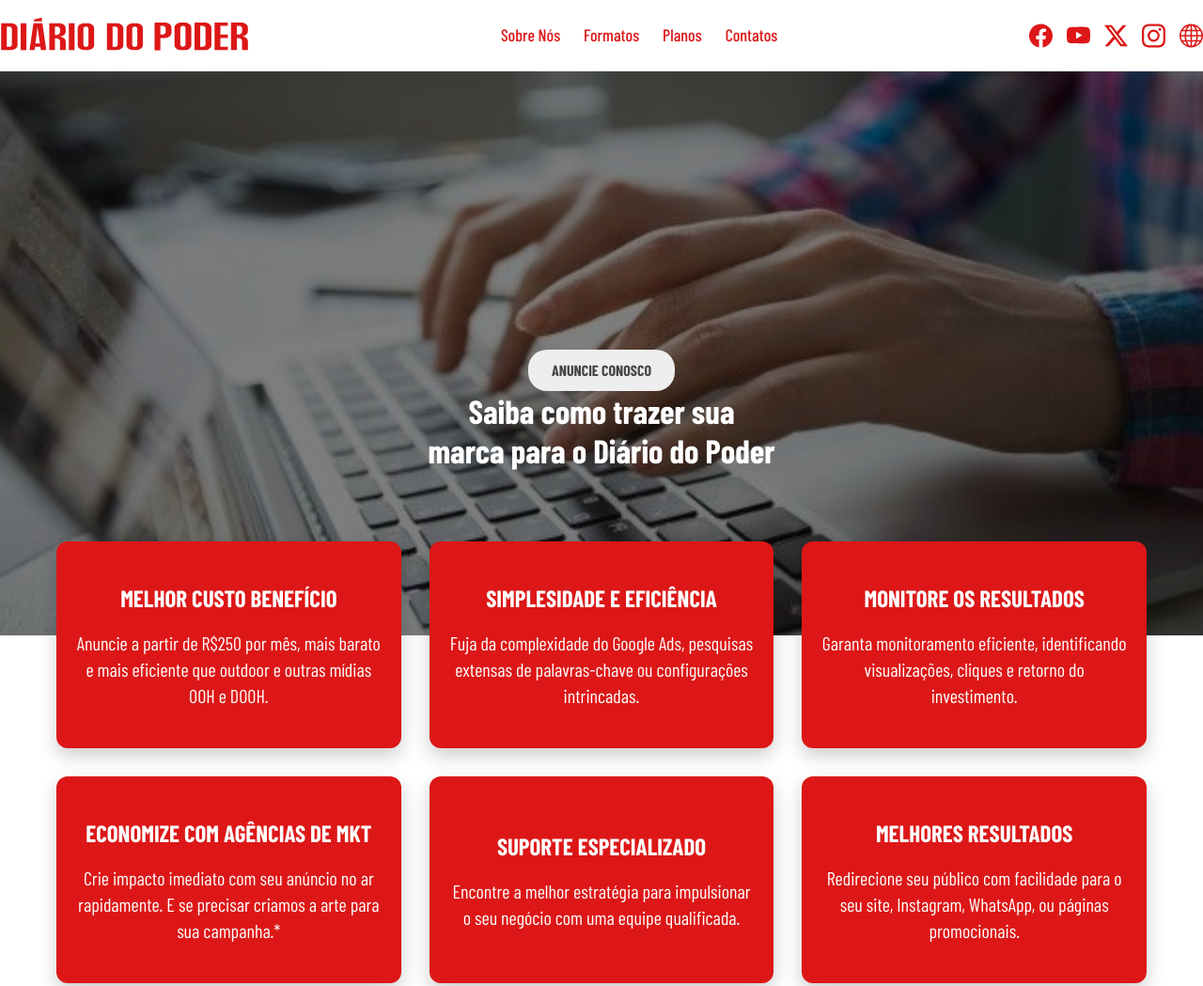
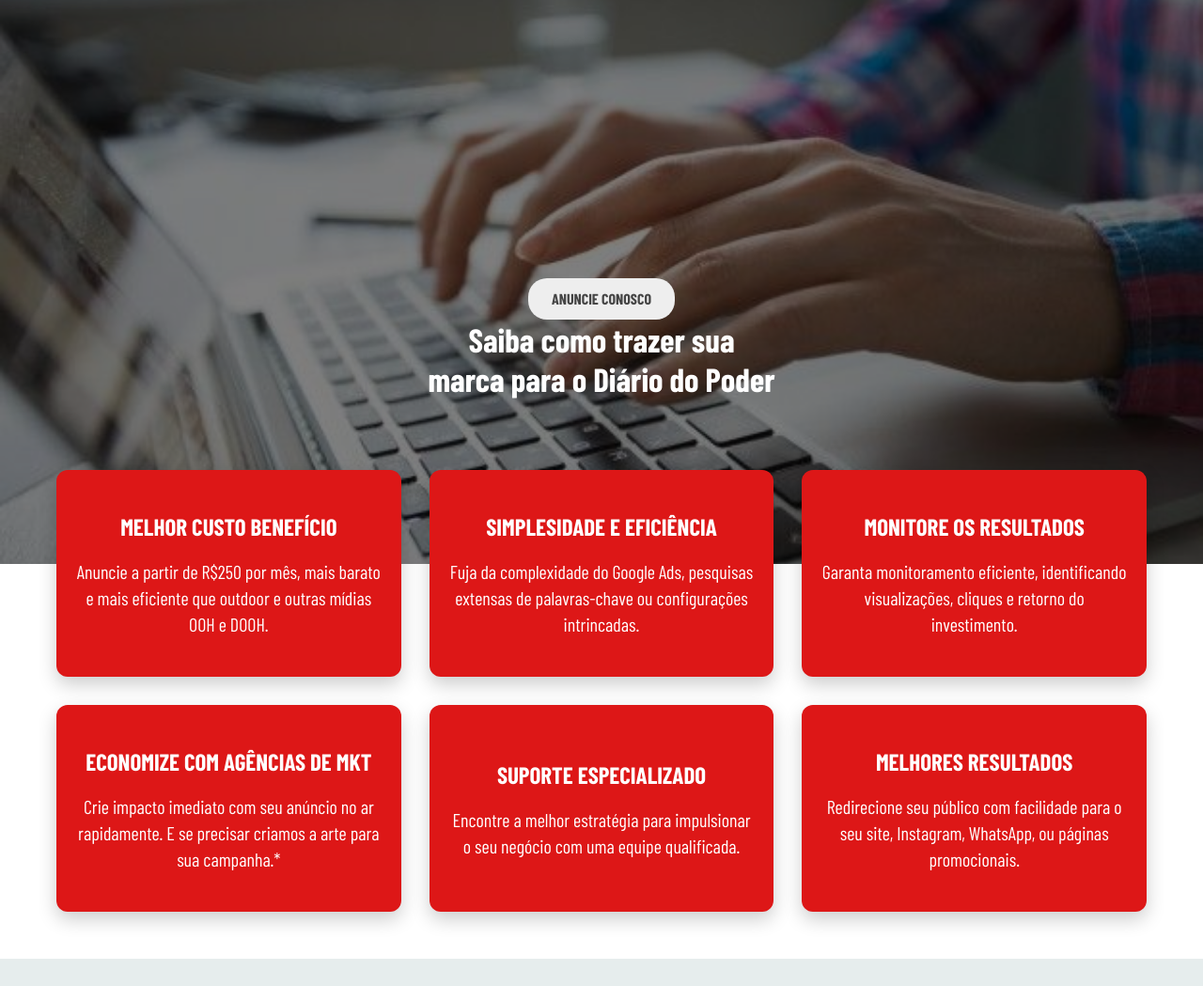
Before and after one commit to beatric3/Page_Anuncie, a plain HTML site: page index.html in a window 1280 px wide. Shown: the top 1049 px of the page at 94% size. Drawn offline with nearby package versions, Linux system fonts and the light colour scheme; a web font is replaced by a local one.

Commit message:
retirando header

```diff
--- a/index.html
+++ b/index.html
@@ -22,52 +22,7 @@
 
 
 
-    <header class="header">
-        <div class="container">
-            <div class="logo">
-                <img src="img/LOGO2B20242BRED.svg" alt="Diário do Poder">
-            </div>
-            <nav class="menu">
-                <ul>
-                    <li><a href="#sobre">Sobre Nós</a></li>
-                    <li><a href="#formatos">Formatos</a></li>
-                    <li><a href="#planos">Planos</a></li>
-                    <li><a href="#contato">Contatos</a></li>
-                </ul>
-            </nav>
-            <div class="social-icons">
-                <a href="https://www.facebook.com/diariodopoder" target="_blank" aria-label="Facebook">
-                <svg xmlns="http://www.w3.org/2000/svg" width="25" height="30" fill="currentColor" class="bi bi-facebook" viewBox="0 0 16 16">
-                <path d="M16 8.049c0-4.446-3.582-8.05-8-8.05C3.58 0-.002 3.603-.002 8.05c0 4.017 2.926 7.347 6.75 7.951v-5.625h-2.03V8.05H6.75V6.275c0-2.017 1.195-3.131 3.022-3.131.876 0 1.791.157 1.791.157v1.98h-1.009c-.993 0-1.303.621-1.303 1.258v1.51h2.218l-.354 2.326H9.25V16c3.824-.604 6.75-3.934 6.75-7.951"/>
-                </svg>
-                </a>
 
-                <a href="https://www.youtube.com/@diariodopoderTV" target="_blank" aria-label="YouTube">
-                <svg xmlns="http://www.w3.org/2000/svg" width="25" height="30" fill="currentColor" class="bi bi-youtube" viewBox="0 0 16 16">
-                <path d="M8.051 1.999h.089c.822.003 4.987.033 6.11.335a2.01 2.01 0 0 1 1.415 1.42c.101.38.172.883.22 1.402l.01.104.022.26.008.104c.065.914.073 1.77.074 1.957v.075c-.001.194-.01 1.108-.082 2.06l-.008.105-.009.104c-.05.572-.124 1.14-.235 1.558a2.01 2.01 0 0 1-1.415 1.42c-1.16.312-5.569.334-6.18.335h-.142c-.309 0-1.587-.006-2.927-.052l-.17-.006-.087-.004-.171-.007-.171-.007c-1.11-.049-2.167-.128-2.654-.26a2.01 2.01 0 0 1-1.415-1.419c-.111-.417-.185-.986-.235-1.558L.09 9.82l-.008-.104A31 31 0 0 1 0 7.68v-.123c.002-.215.01-.958.064-1.778l.007-.103.003-.052.008-.104.022-.26.01-.104c.048-.519.119-1.023.22-1.402a2.01 2.01 0 0 1 1.415-1.42c.487-.13 1.544-.21 2.654-.26l.17-.007.172-.006.086-.003.171-.007A100 100 0 0 1 7.858 2zM6.4 5.209v4.818l4.157-2.408z"/>
-                </svg>
-                </a>
-
-                <a href="https://x.com/diariodopoder" target="_blank" aria-label="Twitter">
-                <svg xmlns="http://www.w3.org/2000/svg" width="25" height="30" fill="currentColor" class="bi bi-twitter-x" viewBox="0 0 16 16">
-                <path d="M12.6.75h2.454l-5.36 6.142L16 15.25h-4.937l-3.867-5.07-4.425 5.07H.316l5.733-6.57L0 .75h5.063l3.495 4.633L12.601.75Zm-.86 13.028h1.36L4.323 2.145H2.865z"/>
-                </svg>
-                </a>
-
-                <a href="https://www.instagram.com/diariodopoder/" target="_blank" aria-label="Instagram">
-                <svg xmlns="http://www.w3.org/2000/svg" width="25" height="30" fill="currentColor" class="bi bi-instagram" viewBox="0 0 16 16">
-                <path d="M8 0C5.829 0 5.556.01 4.703.048 3.85.088 3.269.222 2.76.42a3.9 3.9 0 0 0-1.417.923A3.9 3.9 0 0 0 .42 2.76C.222 3.268.087 3.85.048 4.7.01 5.555 0 5.827 0 8.001c0 2.172.01 2.444.048 3.297.04.852.174 1.433.372 1.942.205.526.478.972.923 1.417.444.445.89.719 1.416.923.51.198 1.09.333 1.942.372C5.555 15.99 5.827 16 8 16s2.444-.01 3.298-.048c.851-.04 1.434-.174 1.943-.372a3.9 3.9 0 0 0 1.416-.923c.445-.445.718-.891.923-1.417.197-.509.332-1.09.372-1.942C15.99 10.445 16 10.173 16 8s-.01-2.445-.048-3.299c-.04-.851-.175-1.433-.372-1.941a3.9 3.9 0 0 0-.923-1.417A3.9 3.9 0 0 0 13.24.42c-.51-.198-1.092-.333-1.943-.372C10.443.01 10.172 0 7.998 0zm-.717 1.442h.718c2.136 0 2.389.007 3.232.046.78.035 1.204.166 1.486.275.373.145.64.319.92.599s.453.546.598.92c.11.281.24.705.275 1.485.039.843.047 1.096.047 3.231s-.008 2.389-.047 3.232c-.035.78-.166 1.203-.275 1.485a2.5 2.5 0 0 1-.599.919c-.28.28-.546.453-.92.598-.28.11-.704.24-1.485.276-.843.038-1.096.047-3.232.047s-2.39-.009-3.233-.047c-.78-.036-1.203-.166-1.485-.276a2.5 2.5 0 0 1-.92-.598 2.5 2.5 0 0 1-.6-.92c-.109-.281-.24-.705-.275-1.485-.038-.843-.046-1.096-.046-3.233s.008-2.388.046-3.231c.036-.78.166-1.204.276-1.486.145-.373.319-.64.599-.92s.546-.453.92-.598c.282-.11.705-.24 1.485-.276.738-.034 1.024-.044 2.515-.045zm4.988 1.328a.96.96 0 1 0 0 1.92.96.96 0 0 0 0-1.92m-4.27 1.122a4.109 4.109 0 1 0 0 8.217 4.109 4.109 0 0 0 0-8.217m0 1.441a2.667 2.667 0 1 1 0 5.334 2.667 2.667 0 0 1 0-5.334"/>
-                </svg>
-                </a>
-
-                <a href="https://diariodopoder.com.br/" target="_blank" aria-label="Site oficial">
-                <svg xmlns="http://www.w3.org/2000/svg" width="25" height="30" fill="currentColor" class="bi bi-globe" viewBox="0 0 16 16">
-                <path d="M0 8a8 8 0 1 1 16 0A8 8 0 0 1 0 8m7.5-6.923c-.67.204-1.335.82-1.887 1.855A8 8 0 0 0 5.145 4H7.5zM4.09 4a9.3 9.3 0 0 1 .64-1.539 7 7 0 0 1 .597-.933A7.03 7.03 0 0 0 2.255 4zm-.582 3.5c.03-.877.138-1.718.312-2.5H1.674a7 7 0 0 0-.656 2.5zM4.847 5a12.5 12.5 0 0 0-.338 2.5H7.5V5zM8.5 5v2.5h2.99a12.5 12.5 0 0 0-.337-2.5zM4.51 8.5a12.5 12.5 0 0 0 .337 2.5H7.5V8.5zm3.99 0V11h2.653c.187-.765.306-1.608.338-2.5zM5.145 12q.208.58.468 1.068c.552 1.035 1.218 1.65 1.887 1.855V12zm.182 2.472a7 7 0 0 1-.597-.933A9.3 9.3 0 0 1 4.09 12H2.255a7 7 0 0 0 3.072 2.472M3.82 11a13.7 13.7 0 0 1-.312-2.5h-2.49c.062.89.291 1.733.656 2.5zm6.853 3.472A7 7 0 0 0 13.745 12H11.91a9.3 9.3 0 0 1-.64 1.539 7 7 0 0 1-.597.933M8.5 12v2.923c.67-.204 1.335-.82 1.887-1.855q.26-.487.468-1.068zm3.68-1h2.146c.365-.767.594-1.61.656-2.5h-2.49a13.7 13.7 0 0 1-.312 2.5m2.802-3.5a7 7 0 0 0-.656-2.5H12.18c.174.782.282 1.623.312 2.5zM11.27 2.461c.247.464.462.98.64 1.539h1.835a7 7 0 0 0-3.072-2.472c.218.284.418.598.597.933M10.855 4a8 8 0 0 0-.468-1.068C9.835 1.897 9.17 1.282 8.5 1.077V4z"/>
-                </svg>
-                </a>
-            </div>
-        </div>
-    </header>
     <section class="banner">
         <div class="banner-content">
             <div class="cta-button">
```
